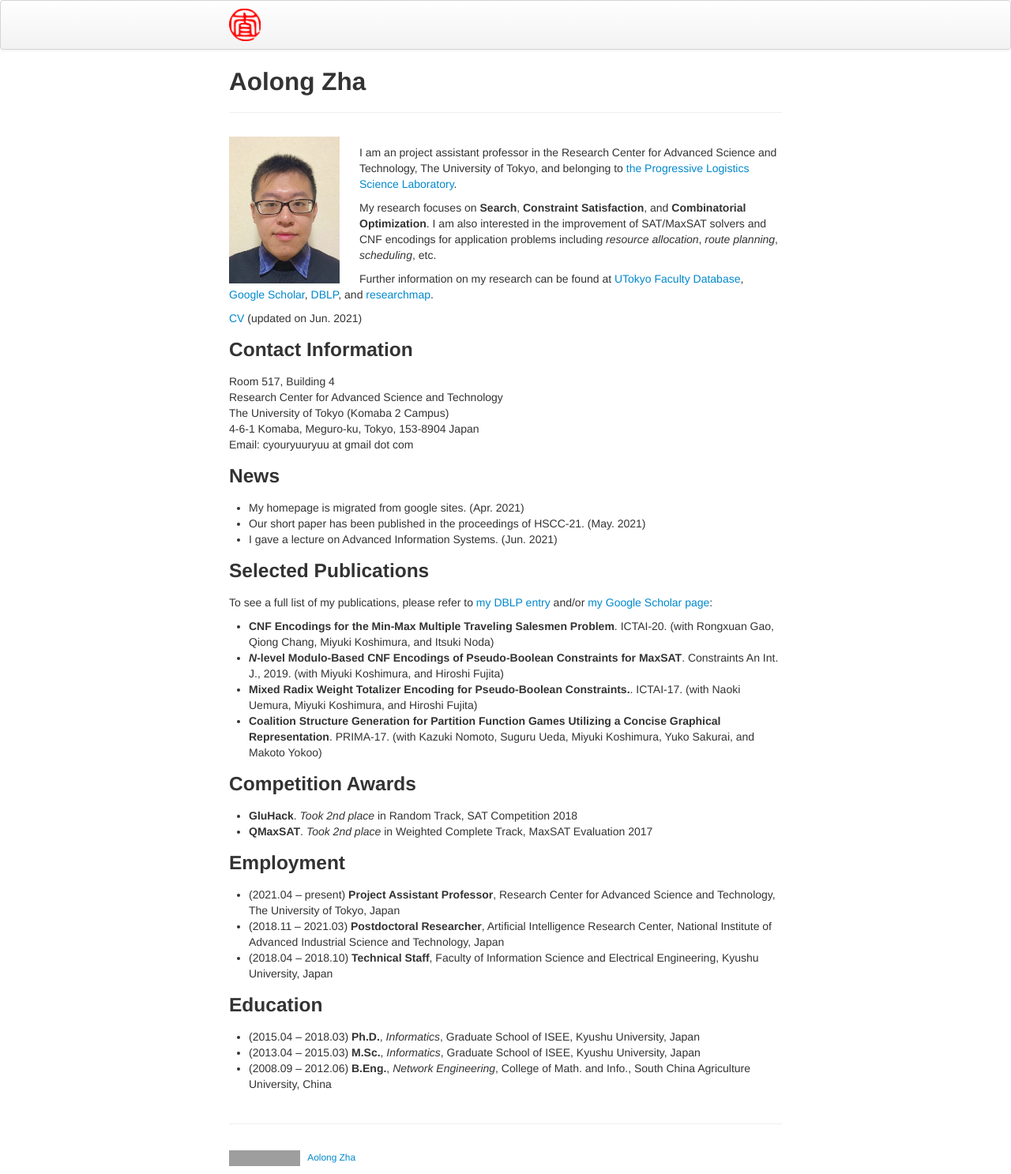
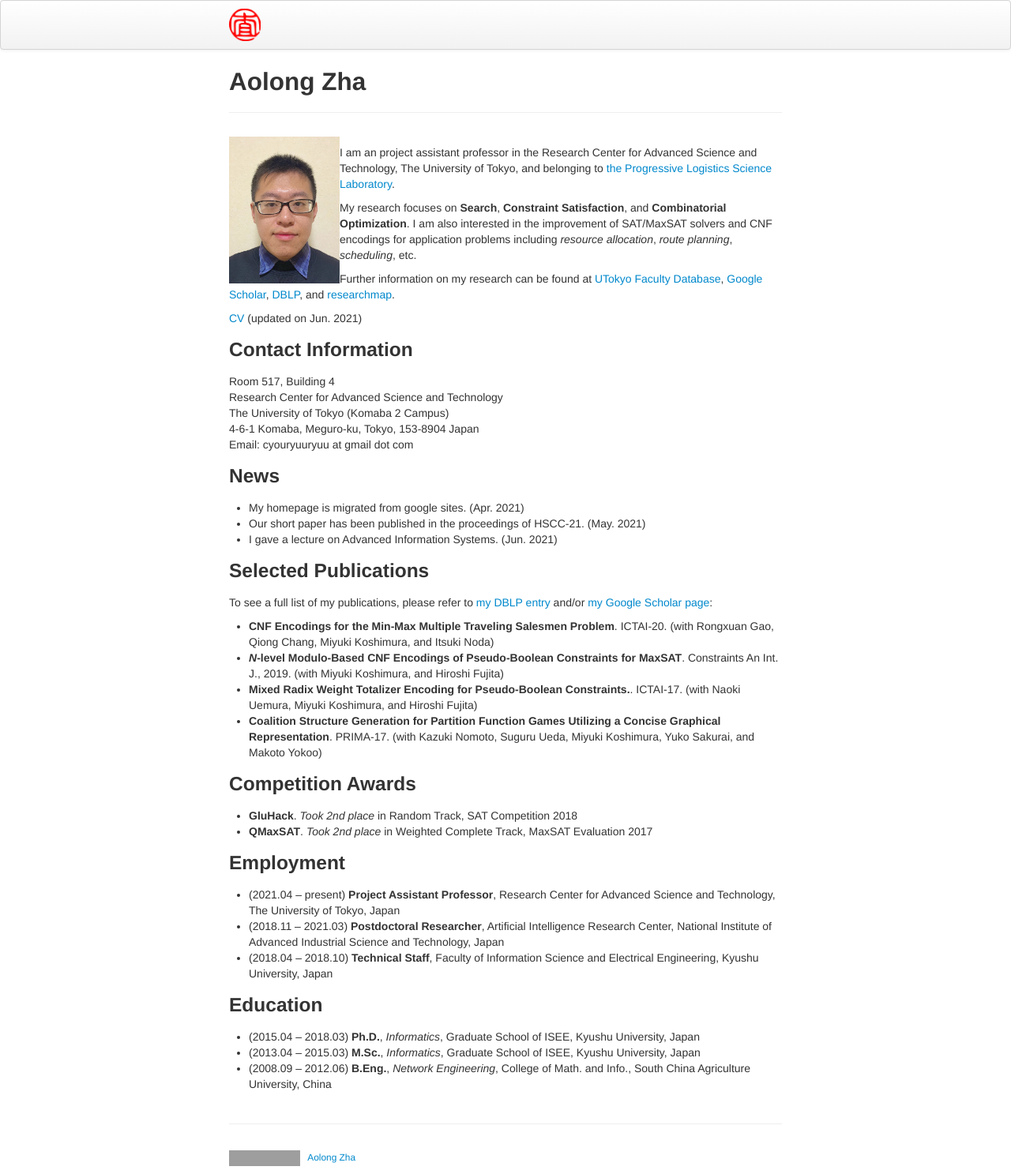
Before and after one commit to CyouRyuu/cyouryuu.github.io, a Jekyll site: the page built from index.md, in a window 1280 px wide. Shown: the whole page at 79% size. Built offline with Jekyll 4.4.1, drawn with Linux system fonts in a browser that asks for light colours; grey boxes are pictures that could not be loaded.

Commit message:
3rd commit

```diff
--- a/index.md
+++ b/index.md
@@ -3,7 +3,7 @@ layout: page
 title: Aolong Zha
 ---
 
-<img style="float:left; width:20%; margin:0px 25px 0px 0px;" src="AolongZHA.jpg" />
+<img style="float:left; width:20%; margin:0px 0px 0px 0px;" src="AolongZHA.jpg" />
 
 I am an project assistant professor in
 the Research Center for Advanced Science and Technology, The University of Tokyo,
```
Also changed, not shown: ReadMe.md.
